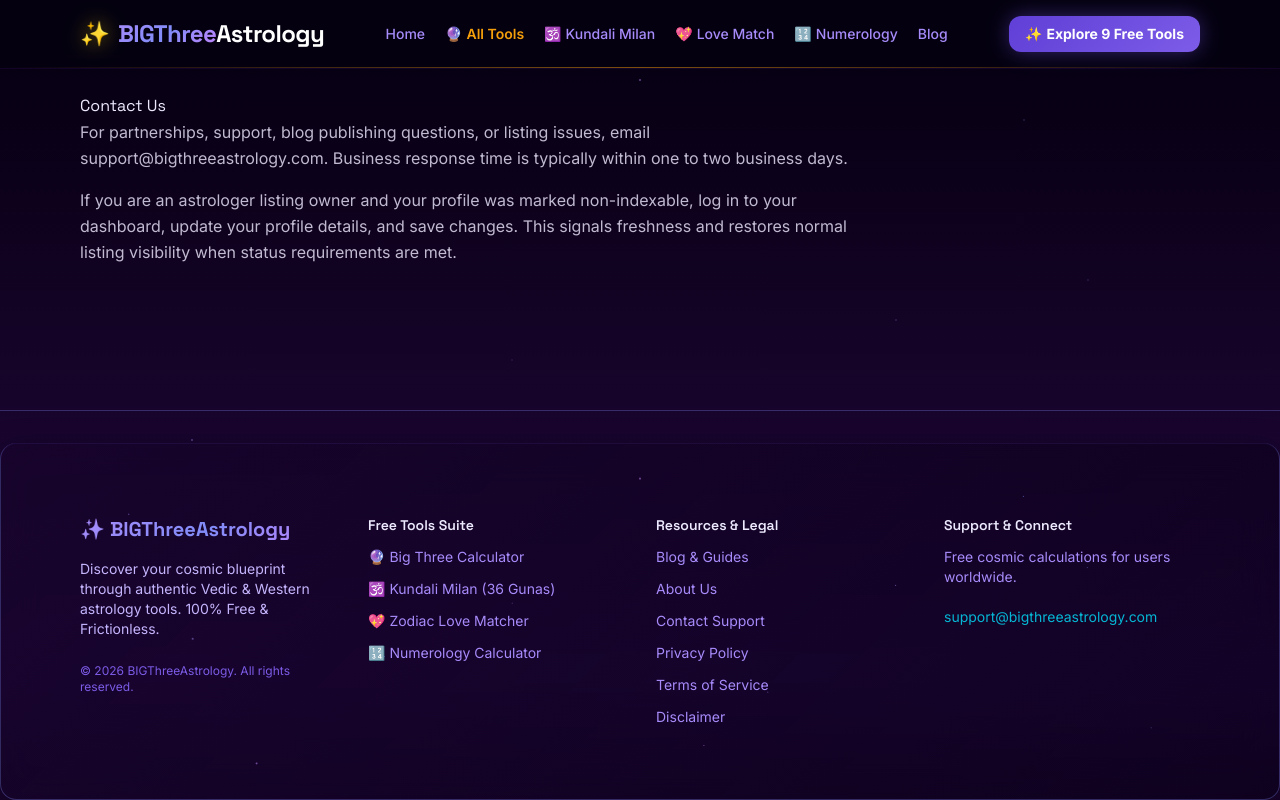
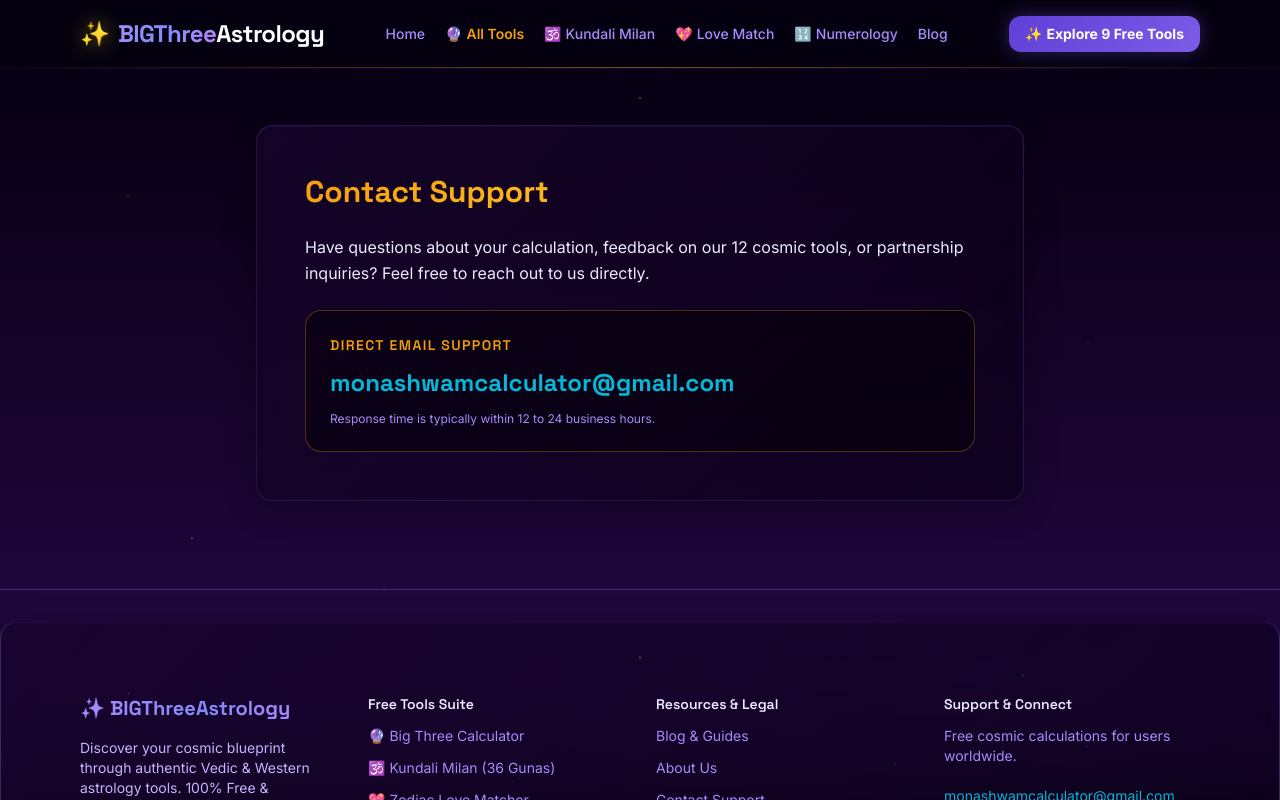
Before and after one commit to monashwamcalculator-cloud/bigthreeastrology-platform, a Next.js app: page /contact in a window 1280 px wide. Shown: the top 800 px of the page. Built offline with nearby package versions, Linux system fonts and the light colour scheme; no server answers.

Commit message:
Connect Monash email monashwamcalculator@gmail.com across website

```diff
--- a/app/contact/page.tsx
+++ b/app/contact/page.tsx
@@ -3,22 +3,30 @@
 
 export const metadata: Metadata = buildMetadata({
   title: "Contact BIGThreeAstrology",
-  description: "Contact support for blog publishing, listing updates, account help, and platform inquiries.",
+  description: "Contact support for partnerships, feature suggestions, calculator feedback, and platform inquiries.",
   path: "/contact"
 });
 
 export default function ContactPage() {
   return (
-    <div className="prose prose-invert max-w-3xl">
-      <h1>Contact Us</h1>
-      <p>
-        For partnerships, support, blog publishing questions, or listing issues, email support@bigthreeastrology.com. Business response time is
-        typically within one to two business days.
+    <div className="glass-card max-w-3xl mx-auto p-8 md:p-12 space-y-6 my-8">
+      <h1 className="text-3xl font-display font-bold gradient-text-gold">Contact Support</h1>
+      <p className="text-cosmic-100 leading-relaxed text-base">
+        Have questions about your calculation, feedback on our 12 cosmic tools, or partnership inquiries? Feel free to reach out to us directly.
       </p>
-      <p>
-        If you are an astrologer listing owner and your profile was marked non-indexable, log in to your dashboard, update your profile details, and
-        save changes. This signals freshness and restores normal listing visibility when status requirements are met.
-      </p>
+
+      <div className="p-6 rounded-2xl bg-black/40 border border-accent-gold/30 space-y-3">
+        <h2 className="text-sm font-semibold uppercase tracking-widest text-accent-gold">Direct Email Support</h2>
+        <a
+          href="mailto:monashwamcalculator@gmail.com"
+          className="text-xl md:text-2xl font-display font-bold text-accent-cyan hover:text-accent-gold transition-colors block"
+        >
+          monashwamcalculator@gmail.com
+        </a>
+        <p className="text-xs text-cosmic-300">
+          Response time is typically within 12 to 24 business hours.
+        </p>
+      </div>
     </div>
   );
 }
--- a/app/layout.tsx
+++ b/app/layout.tsx
@@ -82,8 +82,8 @@
               <div className="flex flex-col gap-3 text-sm">
                 <h3 className="font-semibold text-cosmic-100">Support & Connect</h3>
                 <p className="text-cosmic-300 mb-2">Free cosmic calculations for users worldwide.</p>
-                <a href="mailto:support@bigthreeastrology.com" className="text-accent-cyan hover:text-accent-gold transition-colors">
-                  support@bigthreeastrology.com
+                <a href="mailto:monashwamcalculator@gmail.com" className="text-accent-cyan hover:text-accent-gold transition-colors">
+                  monashwamcalculator@gmail.com
                 </a>
               </div>
 
--- a/app/privacy-policy/page.tsx
+++ b/app/privacy-policy/page.tsx
@@ -3,45 +3,29 @@
 
 export const metadata: Metadata = buildMetadata({
   title: "Privacy Policy | BIGThreeAstrology",
-  description: "How BIGThreeAstrology handles account, listing, inquiry, and analytics data.",
+  description: "How BIGThreeAstrology handles calculator and user data.",
   path: "/privacy-policy"
 });
 
 export default function PrivacyPolicyPage() {
   return (
-    <div className="prose prose-invert max-w-3xl">
-      <h1>Privacy Policy</h1>
-      <p>
-        This Privacy Policy explains what data BIGThreeAstrology collects, why we collect it, how we use it, and what choices you have. The platform
-        includes a calculator experience, blog content, account login, astrologer listings, and inquiry forms. Each feature requires different data
-        types to work properly. We keep data collection proportional to function and avoid unnecessary tracking.
+    <div className="glass-card max-w-4xl mx-auto p-8 md:p-12 space-y-6 my-8">
+      <h1 className="text-3xl font-display font-bold gradient-text-gold">Privacy Policy</h1>
+      <p className="text-cosmic-100 leading-relaxed text-base">
+        This Privacy Policy explains what data BIGThreeAstrology collects, why we collect it, how we use it, and what choices you have. BIGThreeAstrology is a free, instant, and frictionless astrology and numerology calculator suite. We prioritize user privacy and avoid unnecessary tracking.
       </p>
-      <p>
-        Account registration may include name, email address, encrypted password, role, and related authentication metadata. Astrologer listings may
-        include public business-facing details such as profile name, service description, contact channels, city, and pricing format. Inquiry forms may
-        include visitor-provided name, email, phone, and message so astrologers can respond. We process these details to deliver the services users
-        explicitly request.
+
+      <h2 className="text-xl font-display font-semibold text-white">Data Usage & Privacy</h2>
+      <p className="text-cosmic-200 leading-relaxed text-sm">
+        Input details entered into our 12 interactive calculators (such as birth date, time, or name) are processed in real-time to generate your astrological results. We do not store or sell your private personal birth data.
       </p>
-      <h2>Data Usage and Retention</h2>
-      <p>
-        We use account data for login security, dashboard access, role-based permissions, and communication related to service operations. Listing data
-        is used to publish profiles, build city discovery pages, and maintain search quality. We send operational emails such as signup confirmations,
-        listing confirmation notices, and periodic listing update reminders to keep directory information accurate. We do not sell personal information.
-      </p>
-      <p>
-        We retain data for as long as it is needed to provide services, comply with legal obligations, resolve disputes, and enforce platform terms.
-        If a user requests account deletion, we review the request and remove or anonymize data where legally and operationally appropriate.
-      </p>
-      <h2>Cookies, Analytics, and Advertising</h2>
-      <p>
-        Cookies may be used for session continuity, authentication state, and basic measurement. If ad technology is enabled, ad-related cookies may be
-        used according to provider policies. You can control many cookie preferences through browser settings, though disabling cookies may reduce
-        functionality such as persistent login or preference memory.
-      </p>
-      <h2>User Rights and Contact</h2>
-      <p>
-        You may request access, correction, or deletion of your data by contacting support. If your request relates to a public listing, we may keep
-        minimal records to preserve abuse prevention and legal compliance. For questions about this policy, email support@bigthreeastrology.com.
+
+      <h2 className="text-xl font-display font-semibold text-white">Contact & Support</h2>
+      <p className="text-cosmic-200 leading-relaxed text-sm">
+        For privacy questions, data requests, or platform inquiries, email us at{" "}
+        <a href="mailto:monashwamcalculator@gmail.com" className="text-accent-cyan font-bold hover:underline">
+          monashwamcalculator@gmail.com
+        </a>.
       </p>
     </div>
   );
```
